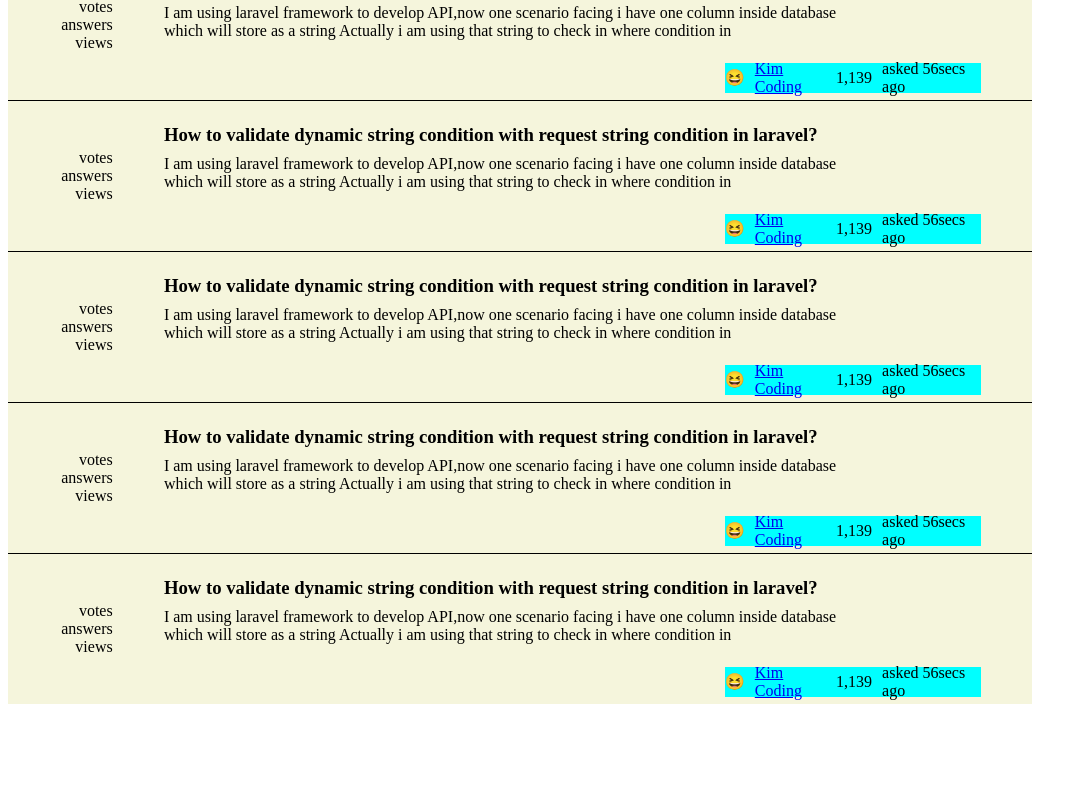
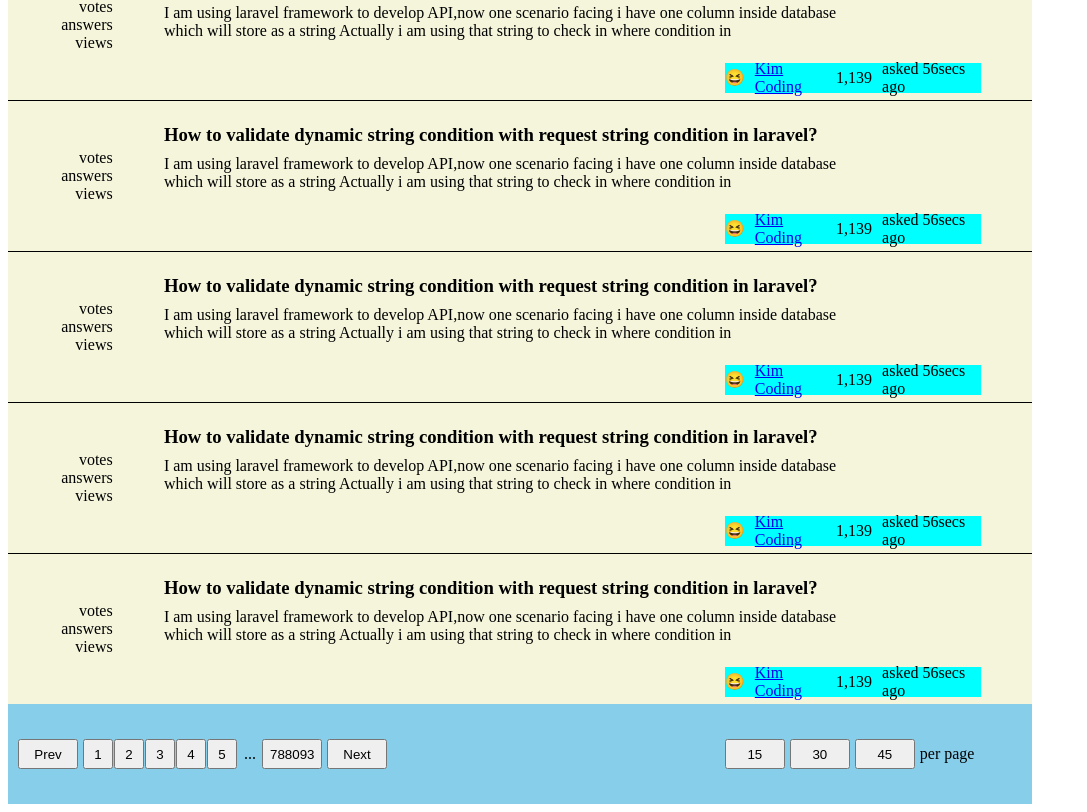
Before and after one commit to codestates-seb/seb43_pre_002, a React (Create React App) app in the folder client/: page / in a window 1280 px wide. Shown: the part 320-1132 px from the top of the page, without its empty margins (0-1087 px from the left). Before the commit the page ends 1032 px from the top, so only its background shows below. Built offline with nearby package versions, Linux system fonts and the light colour scheme.

Commit message:
feat home footer 추가
home footer 추가
footer에는 pagination과 questionperpage 컴포넌트가 있습니다

```diff
--- /dev/null
+++ b/client/src/components/HomeFooter.jsx
@@ -0,0 +1,21 @@
+import styled from 'styled-components';
+import Pagination from './Pagination';
+import QuestionsPerPage from './QuestionsPerPage';
+
+function HomeFooter() {
+	return (
+		<HomeFooterContainer>
+			<Pagination />
+			<QuestionsPerPage />
+		</HomeFooterContainer>
+	);
+}
+
+export default HomeFooter;
+
+const HomeFooterContainer = styled.div`
+	display: flex;
+	justify-content: space-between;
+	align-items: center;
+	height: 100px;
+`;
--- /dev/null
+++ b/client/src/components/Pagination.jsx
@@ -0,0 +1,63 @@
+import styled from 'styled-components';
+
+function Pagination() {
+	return (
+		<PaginationContainer>
+			<button className="prev-button" type="button">
+				Prev
+			</button>
+			<button className="page-number" type="button">
+				1
+			</button>
+			<button className="page-number" type="button">
+				2
+			</button>
+			<button className="page-number" type="button">
+				3
+			</button>
+			<button className="page-number" type="button">
+				4
+			</button>
+			<button className="page-number" type="button">
+				5
+			</button>
+			<div className="dot">...</div>
+			<button className="last-page" type="button">
+				788093
+			</button>
+			<button className="next-button" type="button">
+				Next
+			</button>
+		</PaginationContainer>
+	);
+}
+
+export default Pagination;
+
+const PaginationContainer = styled.div`
+	display: flex;
+	align-items: center;
+	width: 40%;
+	height: 90px;
+	margin-left: 10px;
+	.prev-button,
+	.next-button,
+	.last-page {
+		width: 60px;
+		height: 30px;
+	}
+	.prev-button {
+		margin-right: 5px;
+	}
+	.next-button {
+		margin-left: 5px;
+	}
+	.page-number {
+		width: 30px;
+		height: 30px;
+		margin-right: 1px;
+	}
+	.dot {
+		margin: 0 6px;
+	}
+`;
--- /dev/null
+++ b/client/src/components/QuestionsPerPage.jsx
@@ -0,0 +1,31 @@
+import styled from 'styled-components';
+
+function QuestionsPerPage() {
+	return (
+		<QuestionsPerPageContainer>
+			<button className="question-counts" type="button">
+				15
+			</button>
+			<button className="question-counts" type="button">
+				30
+			</button>
+			<button className="question-counts" type="button">
+				45
+			</button>
+			<div>per page</div>
+		</QuestionsPerPageContainer>
+	);
+}
+
+export default QuestionsPerPage;
+
+const QuestionsPerPageContainer = styled.div`
+	display: flex;
+	align-items: center;
+	width: 30%;
+	.question-counts {
+		width: 60px;
+		height: 30px;
+		margin-right: 5px;
+	}
+`;
--- a/client/src/pages/Home.jsx
+++ b/client/src/pages/Home.jsx
@@ -2,6 +2,7 @@
 import HomeHeader from '../components/HomeHeader';
 import HomeFilter from '../components/HomeFilter';
 import QuestionItem from '../components/QuestionItem';
+import HomeFooter from '../components/HomeFooter';
 
 function Home() {
 	return (
@@ -14,6 +15,7 @@
 			<QuestionItem />
 			<QuestionItem />
 			<QuestionItem />
+			<HomeFooter />
 		</HomeContainer>
 	);
 }
```
